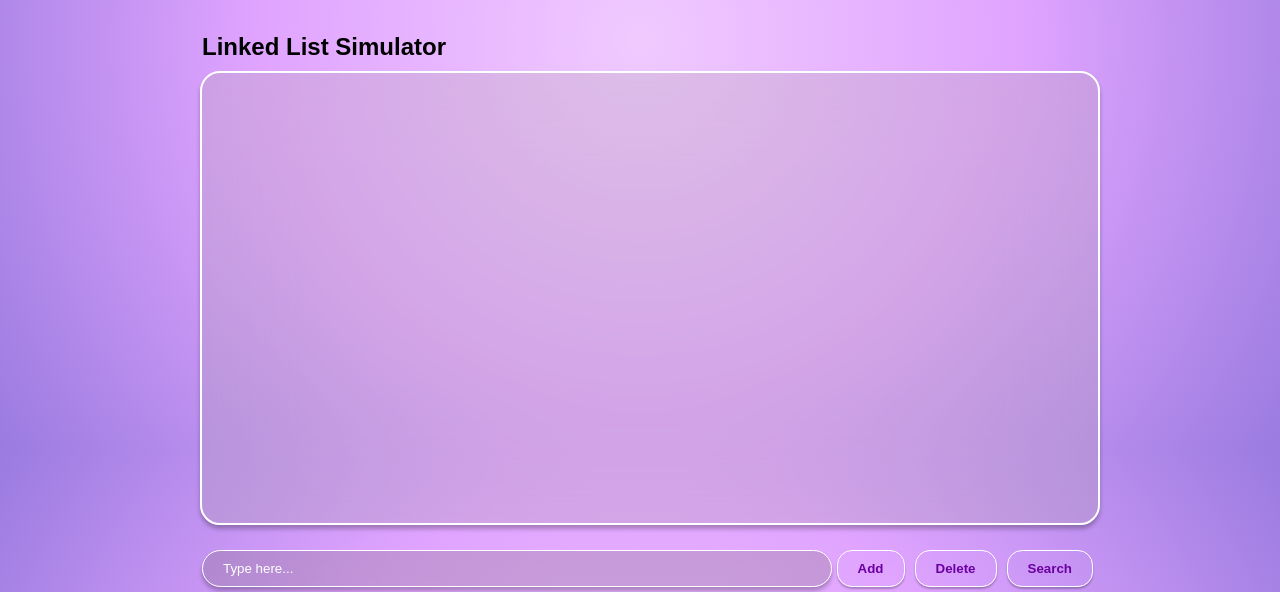
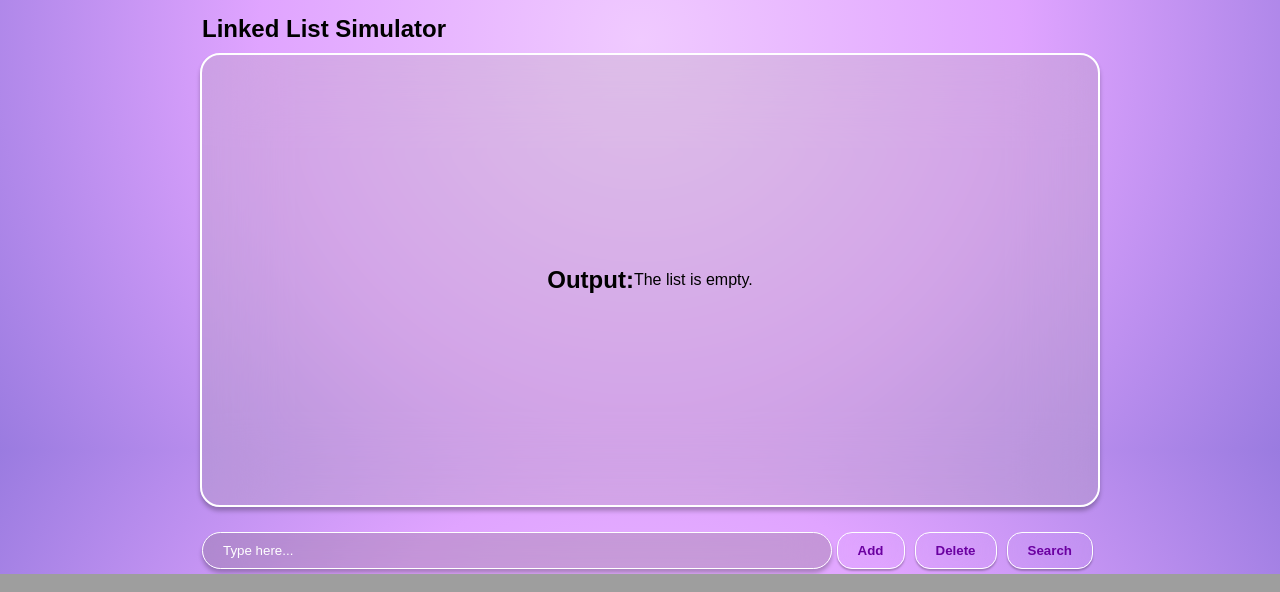
Before and after one commit to aidantiu/dsa_portfolio, a Flask app: page /linked-list in a window 1280 px wide. Shown: the part 370-962 px from the top of the page. Run offline with Flask 3, Linux system fonts and the light colour scheme.

Commit message:
Add search functionality, manage input actions, and update UI behavior

```diff
--- a/portfolio/app/routes/__init__.py
+++ b/portfolio/app/routes/__init__.py
@@ -3,4 +3,4 @@ This module is used to import all the routes from the other modules.
 """
 
 from .index import *
-from .linkedlist import *
+from .linked_list import *
--- /dev/null
+++ b/portfolio/app/routes/linked_list.py
@@ -0,0 +1,140 @@
+"""
+This module contains the routes for the linkedlist blueprint.
+"""
+
+
+from app import app
+from flask import render_template, request, redirect, url_for
+
+class Node:
+    def __init__(self, data):
+        self.data = data
+        self.next = None
+
+class LinkedList:
+    def __init__(self):
+        self.head = None
+        self.tail = None
+
+    def insert_at_beginning(self, data): # Insert a new node with the given data at the beginning of the list
+        new_node = Node(data)
+        if self.head:
+            new_node.next = self.head
+            self.head = new_node
+        else:
+            self.head = new_node
+            self.tail = new_node
+
+    def insert_at_end(self, data): # Insert a new node with the given data at the end of the list
+        new_node = Node(data)
+        if self.head:
+            self.tail.next = new_node
+            self.tail = new_node
+        else:
+            self.tail = new_node
+            self.head = new_node
+
+    def search(self, data): # Search for a node with the given data in the list
+        current_node = self.head
+        while current_node:
+            if current_node.data == data:
+                return True
+            current_node = current_node.next
+        return False
+
+    def printLinkedList(self): # Print all the nodes' data in the list
+        current_node = self.head
+        while current_node:
+            print(current_node.data)
+            current_node = current_node.next
+
+    def remove_beginning(self): # Remove the node at the beginning of the list and return its data
+        if self.head is None:
+            return None
+        removed_data = self.head.data
+        self.head = self.head.next
+        if self.head is None:
+            self.tail = None
+        return removed_data
+
+    def remove_at_end(self): # Remove the node at the end of the list and return its data
+        if self.head is None:
+            return None
+        if self.head.next is None:
+            removed_data = self.head.data
+            self.head = None
+            self.tail = None
+            return removed_data
+        current = self.head
+        while current.next.next:
+            current = current.next
+        removed_data = current.next.data
+        current.next = None
+        self.tail = current
+        return removed_data
+
+    def remove_at(self, data): # Remove the node with the given data from the list and return its data
+        if self.head is None:
+            return None
+        if self.head.data == data:
+            removed_data = self.head.data
+            self.head = self.head.next
+            if self.head is None:
+                self.tail = None
+            return removed_data
+        current = self.head
+        while current.next and current.next.data != data:
+            current = current.next
+        if current.next is None:
+            return None
+        removed_data = current.next.data
+        current.next = current.next.next
+        if current.next is None:
+            self.tail = current
+        return removed_data
+
+    def to_list(self): # Convert the linked list to a Python list and return it
+        result = []
+        current = self.head
+        while current:
+            result.append(current.data)
+            current = current.next
+        return result
+
+linkedlist = LinkedList()
+
+@app.route('/linked-list', methods=['GET', 'POST'])
+def linkedlist_home():
+    search_result = None  # Initialize search result
+    search_query = ""  # Initialize search query
+    show_search_result = False  # Track if the search result should be displayed
+
+    if request.method == 'POST':
+        action = request.form.get('action')  # Get the action from the button
+        data = request.form.get('data', '')  # Get the user input (default to empty if not provided)
+
+        if action == "add_at_beginning" and data:
+            linkedlist.insert_at_beginning(data)
+        elif action == "add_at_end" and data:
+            linkedlist.insert_at_end(data)
+        elif action == "remove_beginning":
+            linkedlist.remove_beginning()
+        elif action == "remove_end":
+            linkedlist.remove_at_end()
+        elif action == "search" and data:
+            search_result = linkedlist.search(data)
+            search_query = data  # Store the search query
+            show_search_result = True  # Show the search result box
+
+    # Prepare output as a string
+    linked_list_str = " -> ".join(linkedlist.to_list()) if linkedlist.to_list() else "The list is empty."
+
+    # Render the linked list template with current data
+    return render_template(
+        'linked-list.html',
+        linked_list=linkedlist.to_list(),
+        linked_list_str=linked_list_str,
+        search_result=search_result,
+        search_query=search_query,
+        show_search_result=show_search_result
+    )
--- a/portfolio/app/routes/linkedlist.py
+++ /dev/null
@@ -1,12 +0,0 @@
-"""
-This module contains the routes for the linkedlist blueprint.
-"""
-
-# Imports
-from app import app
-from flask import render_template
-
-# Routing
-@app.route('/linked-list')
-def linkedlist():
-    return render_template('linked-list.html', title='Linked List')
--- a/portfolio/app/static/scripts/linked-list-script.js
+++ b/portfolio/app/static/scripts/linked-list-script.js
@@ -1,81 +1,41 @@
-// Toggle function for Add dropdown
-function toggleDropdown() {
-    const addDropdownbtn = document.getElementById('dropdown-add');
-    const addDropdown = document.getElementById('addDropdown');
-    const deleteDropdown = document.getElementById('deleteDropdown');
+// Function to toggle dropdown visibility
+function toggleDropdown(dropdownId) {
+    const dropdown = document.getElementById(dropdownId); // Target the clicked dropdown
+    dropdown.classList.toggle('show'); // Show/Hide the dropdown
 
-    // If Add dropdown is clicked, toggle visibility
-    addDropdown.classList.toggle('show');
-    addDropdownbtn.classList.toggle('active');
-
-    // Close Delete dropdown if it's open
-    if (deleteDropdown.classList.contains('show')) {
-        deleteDropdown.classList.remove('show');
-        const deleteDropdownbtn = document.getElementById('dropdown-del');
-        deleteDropdownbtn.classList.remove('active');
+    // Close other dropdowns if they are open
+    const otherDropdown = dropdownId === 'addDropdown' ? 'deleteDropdown' : 'addDropdown';
+    const other = document.getElementById(otherDropdown);
+    if (other && other.classList.contains('show')) {
+        other.classList.remove('show');
     }
 }
 
-// Toggle function for Delete dropdown
-function toggleDeleteDropdown() {
-    const deleteDropdownbtn = document.getElementById('dropdown-del');
-    const deleteDropdown = document.getElementById('deleteDropdown');
-    const addDropdown = document.getElementById('addDropdown');
+// Close the dropdowns when clicking outside
+window.onclick = function (event) {
+    if (!event.target.matches('.dropdown-btn')) {
+        const dropdowns = document.getElementsByClassName('dropdown-content');
+        for (let i = 0; i < dropdowns.length; i++) {
+            const openDropdown = dropdowns[i];
+            if (openDropdown.classList.contains('show')) {
+                openDropdown.classList.remove('show');
+            }
+        }
+    }
+};
 
-    // If Delete dropdown is clicked, toggle visibility
-    deleteDropdown.classList.toggle('show');
-    deleteDropdownbtn.classList.toggle('active');
+// Show Search Result when the search button is clicked
+function showSearchResult() {
+    const searchResultBox = document.getElementById('search-result-box');
 
-    // Close Add dropdown if it's open
-    if (addDropdown.classList.contains('show')) {
-        addDropdown.classList.remove('show');
-        const addDropdownbtn = document.getElementById('dropdown-add');
-        addDropdownbtn.classList.remove('active');
+    // If there is a result from the server, display the search result box
+    if (searchResultBox) {
+        searchResultBox.classList.remove('hidden');
+        searchResultBox.classList.add('visible');
     }
 }
 
-// Update the Add button text and toggle the active class when an option is selected
-function updateAddButtonText(option) {
-    const addButtonText = document.getElementById('add-button-text');  // Target Add button text
-    addButtonText.textContent = option;
-    const addDropdown = document.getElementById('addDropdown');
-    const addDropdownbtn = document.getElementById('dropdown-add');
-
-    // Toggle active class on the Add button
-    addDropdownbtn.classList.toggle('active');
-
-    // Hide dropdown after selection
-    addDropdown.classList.remove('show');
-}
-
-// Update the Delete button text and toggle the active class when an option is selected
-function updateDeleteButtonText(option) {
-    const deleteButtonText = document.getElementById('delete-button-text');  // Target Delete button text
-    deleteButtonText.textContent = option;
-    const deleteDropdown = document.getElementById('deleteDropdown');
-    const deleteDropdownbtn = document.getElementById('dropdown-del');
-
-    // Toggle active class on the Delete button
-    deleteDropdownbtn.classList.toggle('active');
-
-    // Hide dropdown after selection
-    deleteDropdown.classList.remove('show');
-}
-
-// Option click handlers for Add dropdown
-document.getElementById('addAtBeginning').addEventListener('click', function() {
-    updateAddButtonText('Insert at Beginning');
+// Attach event listener to the "Search" button
+document.querySelector('button[name="action"][value="search"]').addEventListener('click', function () {
+    showSearchResult();
 });
-
-document.getElementById('addAtEnd').addEventListener('click', function() {
-    updateAddButtonText('Insert at End');
-});
-
-// Option click handlers for Delete dropdown
-document.getElementById('deleteAtBeginning').addEventListener('click', function() {
-    updateDeleteButtonText('Delete at Beginning');
-});
-
-document.getElementById('deleteAtEnd').addEventListener('click', function() {
-    updateDeleteButtonText('Delete at End');
-});
--- a/portfolio/app/static/styles/linked-list-style.css
+++ b/portfolio/app/static/styles/linked-list-style.css
@@ -286,3 +286,19 @@ input[type="text"]::placeholder {
     display: block;
     opacity: 1;
 }
+
+/* Style for the search result box */
+.search-result {
+    text-align: center;
+    margin-top: 20px;
+}
+
+/* Hide search result by default */
+.hidden {
+    display: none;
+}
+
+/* Show search result when active */
+.visible {
+    display: block;
+}
--- a/portfolio/app/templates/linked-list.html
+++ b/portfolio/app/templates/linked-list.html
@@ -3,7 +3,7 @@
 <head>
     <meta charset="UTF-8">
     <meta name="viewport" content="width=device-width, initial-scale=1.0">
-    <link rel="stylesheet" href="../static/styles/linked-list-style.css">
+    <link rel="stylesheet" href="{{ url_for('static', filename='styles/linked-list-style.css') }}">
     <title>Linked List</title>
 </head>
 <body>
@@ -12,7 +12,7 @@
         <div class="nav-container">
             <!-- Logo Team -->
             <div id="team-icon-logo" class="logo-container">
-                <img src="../statics/images/team-logo.png" alt="Team 4 Icon" />
+                <img src="{{ url_for('static', filename='images/team-logo.png') }}" alt="Team 4 Icon" />
             </div>
             <!-- Navigation Links -->
             <div class="nav-links">
@@ -25,7 +25,7 @@
             </div>
             <!-- GitHub Icon -->
             <div id="github-logo" class="logo-container">
-                <img src="../statics/images/github-icon.png" alt="GitHub Icon" />
+                <img src="{{ url_for('static', filename='images/github-icon.png') }}" alt="GitHub Icon" />
             </div>
         </div>
     </nav>
@@ -34,52 +34,64 @@
     <main>
         <section class="linked-list-simulator">
             <div class="container">
-                <br>
                 <div class="linked-list-text">
                     <h1>Linked List Simulator</h1>
                 </div>
 
+
                 <!-- Output Box -->
-                <div class="output-box"></div>
-
+                <div class="output-box">
+                    <h2>Output:</h2>
+                    <p>{{ linked_list_str }}</p>
                 </div>
 
+                <!-- Search Result Section -->
+                <div id="search-result-box" class="search-result {% if show_search_result %}visible{% else %}hidden{% endif %}">
+                    {% if search_result is not none %}
+                        <p>Search Result for "<strong>{{ search_query }}</strong>": {{ "Found" if search_result else "Not Found" }}</p>
+                    {% endif %}
+                </div>
+
+
                 <!-- Input Container -->
+                <form method="POST">
                     <div class="input-container">
-                    <input type="text" id="inputData" placeholder="Type here...">
+                        <!-- Input field -->
+                        <input type="text" id="inputData" name="data" placeholder="Type here..." />
+
                         <div class="buttons">
                             <!-- Add Dropdown -->
                             <div class="dropdown">
-                            <button class="btn dropdown-btn" onclick="toggleDropdown()" id="dropdown-add">
-                                <p id="add-button-text">Add</p>
+                                <button type="button" class="btn dropdown-btn" onclick="toggleDropdown('addDropdown')">
+                                    Add
                                 </button>
                                 <div id="addDropdown" class="dropdown-content">
-                                <button class="btn" id="addAtBeginning" onclick="addAtBeginning()">at Beginning</button>
-                                <button class="btn" id="addAtEnd" onclick="addAtEnd()">at End</button>
+                                    <button type="submit" class="btn" name="action" value="add_at_beginning">Add at Beginning</button>
+                                    <button type="submit" class="btn" name="action" value="add_at_end">Add at End</button>
                                 </div>
                             </div>
 
                             <!-- Delete Dropdown -->
                             <div class="dropdown">
-                            <button class="btn dropdown-btn" onclick="toggleDeleteDropdown()" id="dropdown-del">
-                                <p id="delete-button-text">Delete</p>
+                                <button type="button" class="btn dropdown-btn" onclick="toggleDropdown('deleteDropdown')">
+                                    Delete
                                 </button>
-                            <div id="deleteDropdown" class="dropdown-content delete">
-                                <button class="btn" id="deleteAtBeginning" onclick="deleteFromBeginning()">at Beginning</button>
-                                <button class="btn" id="deleteAtEnd" onclick="deleteFromEnd()">at End</button>
+                                <div id="deleteDropdown" class="dropdown-content">
+                                    <button type="submit" class="btn" name="action" value="remove_beginning">Delete at Beginning</button>
+                                    <button type="submit" class="btn" name="action" value="remove_end">Delete at End</button>
                                 </div>
                             </div>
 
-
                             <!-- Search Button -->
-                        <button class="btn" onclick="search()">Search</button>
+                            <button type="submit" class="btn" name="action" value="search">Search</button>
                         </div>
                     </div>
+                </form>
             </div>
         </section>
     </main>
 
     <!-- Link to external JS file -->
-    <script src="../static/scripts/linked-list-script.js"></script>
+    <script src="{{ url_for('static', filename='scripts/linked-list-script.js') }}"></script>
 </body>
 </html>
```
Lines whose indentation alone changed are shown as unchanged.
